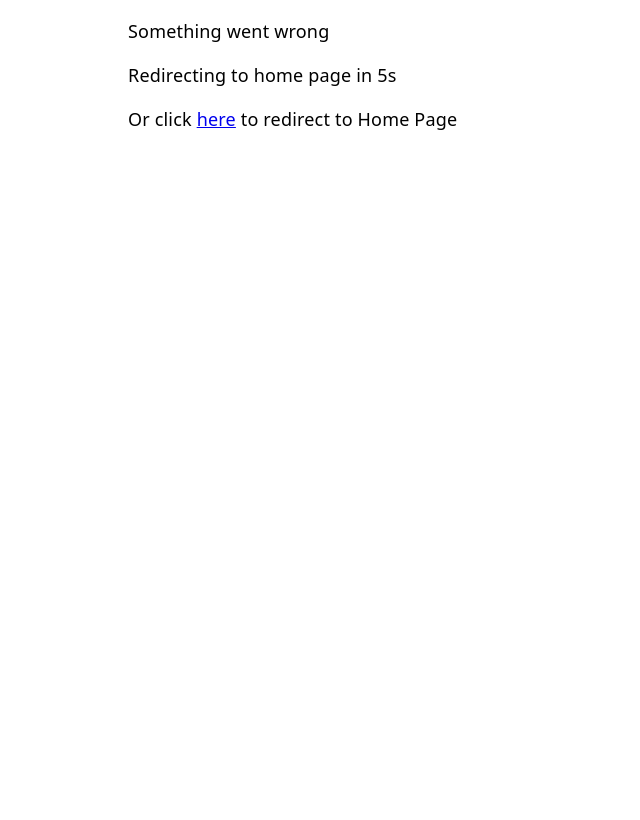
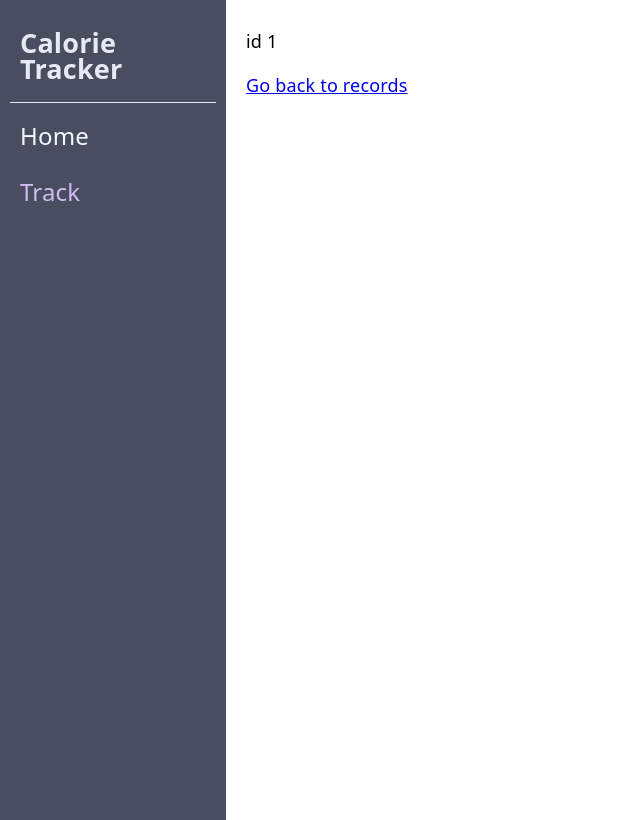
Before and after one commit to OmarKh006/calorie-tracker, a React (Vite) app: page /track/1 in a window 1280 px wide. Shown: the whole page, without its empty margins (0-640 px from the left). Built offline with nearby package versions, Linux system fonts and the light colour scheme.

Commit message:
adding details page and making dynamic routes to get details of each record using its id

```diff
--- a/src/App.jsx
+++ b/src/App.jsx
@@ -1,5 +1,6 @@
 import { createBrowserRouter, RouterProvider } from "react-router-dom";
 import {
+  DetailsPage,
   ErrorPage,
   LandingPage,
   PageLayout,
@@ -20,6 +21,10 @@ const router = createBrowserRouter([
         path: "track",
         element: <TrackPage />,
       },
+      {
+        path: "track/:id",
+        element: <DetailsPage />,
+      },
     ],
   },
 ]);
--- a/src/components/calorieRecordsSection/CalorieRecord.jsx
+++ b/src/components/calorieRecordsSection/CalorieRecord.jsx
@@ -14,6 +14,7 @@ function CalorieRecord(props) {
       addCalories((prev) => prev - props.record.calories);
     };
   }, []);
+
   return (
     <>
       <ul className={styles.record}>
--- a/src/components/calorieRecordsSection/RecordList.jsx
+++ b/src/components/calorieRecordsSection/RecordList.jsx
@@ -1,7 +1,8 @@
-import { useContext, useEffect } from "react";
+import { useContext } from "react";
 import CalorieRecord from "./CalorieRecord";
 import styles from "./RecordList.module.css";
 import { AppContext } from "../../AppContext";
+import { Link } from "react-router-dom";
 
 export default function RecordList(props) {
   // const totalCalories = (props.records ?? []).reduce(
@@ -19,7 +20,9 @@ export default function RecordList(props) {
       <ul className={styles["record-list"]}>
         {props.records.map((record) => (
           <li className={styles["list-item"]} key={record.id}>
-            <CalorieRecord record={record} />
+            <Link to={`/track/${record.id}`}>
+              <CalorieRecord record={record} />
+            </Link>
           </li>
         ))}
       </ul>
--- a/src/components/edit/CaloriesRecordEdit.jsx
+++ b/src/components/edit/CaloriesRecordEdit.jsx
@@ -106,7 +106,7 @@ export default function CaloriesRecordEdit(props) {
       date: currentDate,
       meal: mealRef.current.value,
       content: contentRef.current.value,
-      calories: caloriesRef.current.value,
+      calories: Number(caloriesRef.current.value),
     });
   };
 
--- /dev/null
+++ b/src/components/pages/DetailsPage.jsx
@@ -0,0 +1,13 @@
+import { Link, useParams } from "react-router-dom";
+
+export const DetailsPage = () => {
+  const params = useParams();
+  return (
+    <>
+      <p>id {params.id}</p>
+      <Link to=".." relative="path">
+        Go back to records
+      </Link>
+    </>
+  );
+};
--- a/src/components/pages/index.js
+++ b/src/components/pages/index.js
@@ -2,3 +2,4 @@ export * from "./LandingPage";
 export * from "./TrackPage";
 export * from "./PageLayout";
 export * from "./ErrorPage";
+export * from "./DetailsPage";
```
